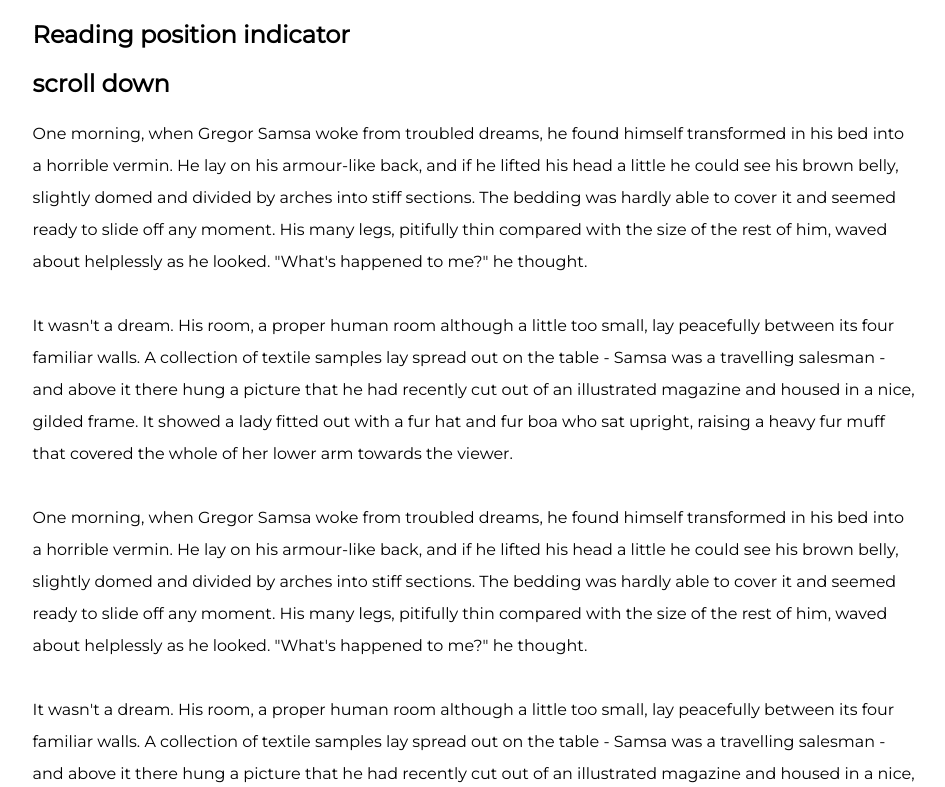
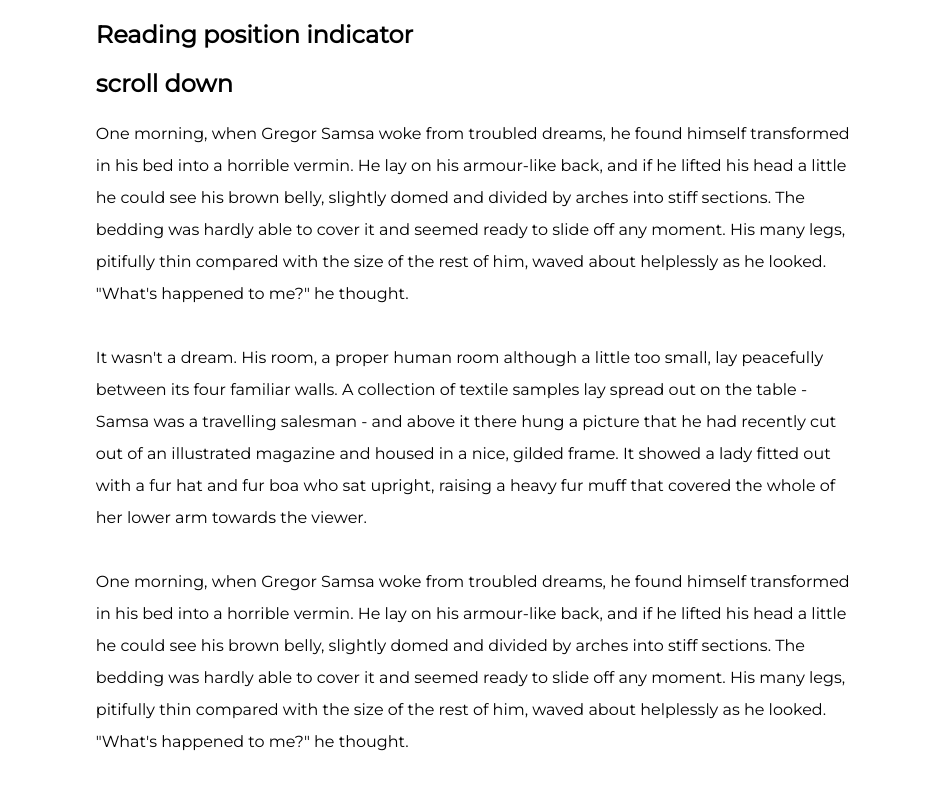
Before and after one commit to kunukn/reading-position-indicator, a website built with webpack: page src/index.html in a window 1280 px wide. Shown: the top 787 px of the page, without its empty margins (165-1110 px from the left). Built offline with nearby package versions, Linux system fonts and the light colour scheme.

Commit message:
small styling adjustment and linting cleanup

```diff
--- a/src/assets/ReadingPositionIndicator.css
+++ b/src/assets/ReadingPositionIndicator.css
@@ -1,4 +1,5 @@
 .rpi-progress-bar-container {
+  box-sizing: border-box;
   position: fixed;
   width: 100%;
   top: 0;
@@ -6,15 +7,20 @@
   padding-bottom: 20px;
 }
 .rpi-progress-bar-container__percentage {
+  box-sizing: inherit;
   position: absolute;
   top: 4px;
   left: 0;
-  width: 100%;
   height: 20px;
   color: black;
-  opacity: .2;
+  opacity: .3;
+  font-size: 16px;
+  width: auto;
+  min-width: 4em;
+  padding-left: 4px;
 }
 .rpi-progress-bar-container__position {
+  box-sizing: inherit;
   height: 4px;
   width: 100%;
   background-color: dodgerblue;
--- a/src/assets/demo.css
+++ /dev/null
@@ -1,21 +0,0 @@
-body {
-  font-family: 'Montserrat', sans-serif;
-  position: relative;
-}
-
-article {
-  display: block;
-  -webkit-transition: 200ms;
-  transition: 200ms;
-  max-width: 90%;
-  margin: 0 auto;
-}
-@media (min-width: 600px) {
-  article {
-    max-width: 70%;
-  }
-}
-article p {
-  line-height: 2;
-  margin-bottom: 2rem;
-}
--- a/src/index.html
+++ b/src/index.html
@@ -6,9 +6,9 @@
   <meta http-equiv="X-UA-Compatible" content="IE=edge" />
   <meta name="viewport" content="width=device-width, initial-scale=1.0">
   <title>Reading position indicator library</title>
-  <link rel="stylesheet" href="https://fonts.googleapis.com/css?family=Montserrat">
 
   <!-- demo -->
+  <link rel="stylesheet" href="https://fonts.googleapis.com/css?family=Montserrat">
   <style>
   html{
     font-size: 100%;
@@ -19,15 +19,16 @@
   }
 
   article {
+    box-sizing: border-box;
     display: block;
     -webkit-transition: 200ms;
     transition: 200ms;
-    max-width: 90%;
+    max-width: 80%;
     margin: 0 auto;
   }
   @media (min-width: 600px) {
     article {
-      max-width: 70%;
+      max-width: 60%;
     }
   }
   article p {
@@ -104,10 +105,11 @@ var rpi = new ReadingPositionIndicator({
   color: 'navyblue',
   percentage: {
     show: true,
-    opacity: .3,
+    opacity: .2,
     color: '#000',
   },
 }).init();
+// rpi.destroy(); // use when to be removed
 </script>
 </body>
 
--- a/webpack.config.js
+++ b/webpack.config.js
@@ -60,7 +60,6 @@ module.exports = (env = {}) => {
         devtool: isProd ? 'source-map' : 'eval',
         context: path.resolve('./'),
         entry: {
-            //demo: ['./src/assets/demo'],
             rpi: ['./src/index']
         },
         output: {
```
Also changed, not shown: src/assets/demo.js (deleted, +0 -18 lines), dist/index.html, dist/rpi.bundle.css, dist/rpi.bundle.js, src/index.js (line endings or trailing spaces), 1 other file.
